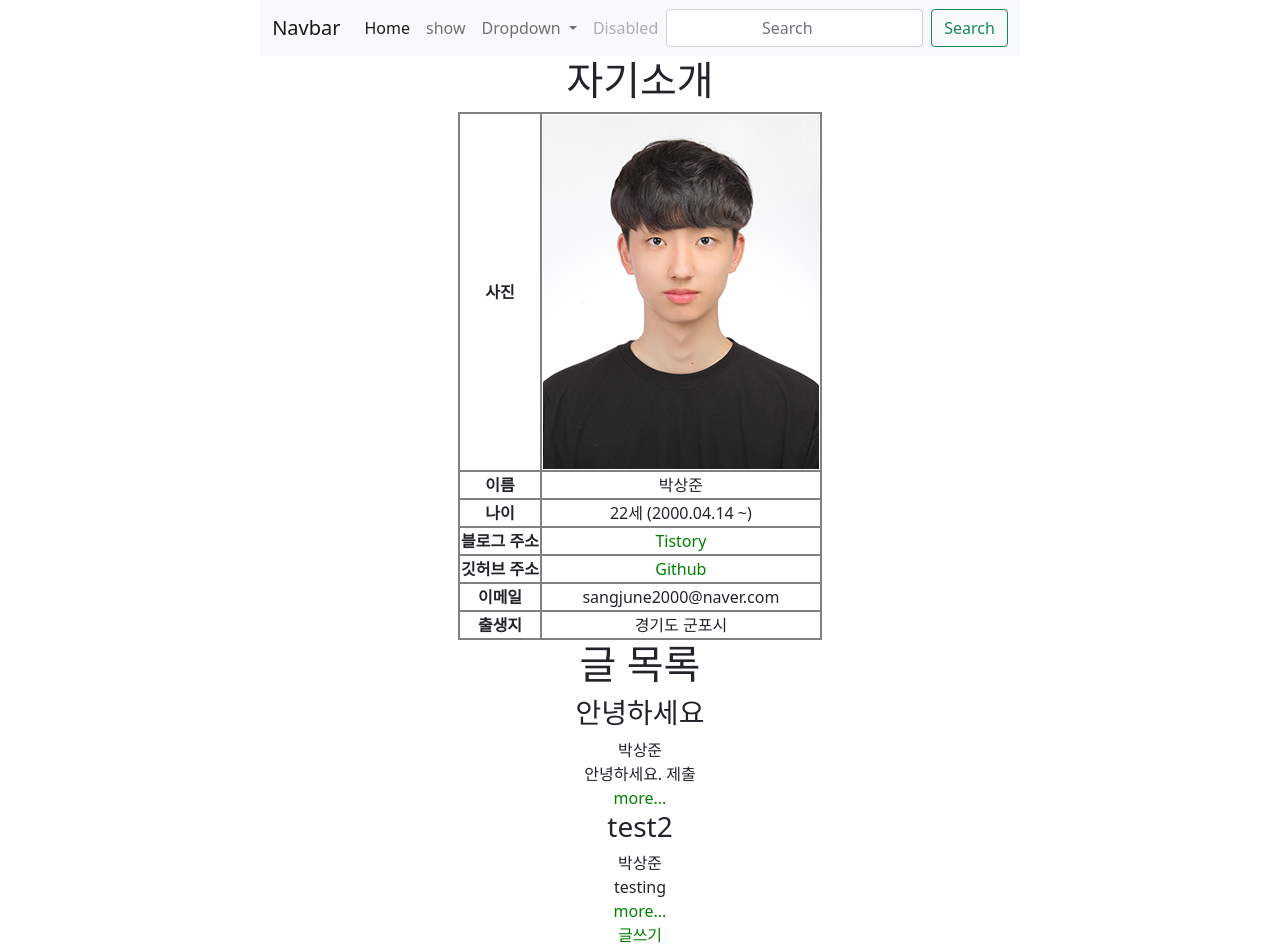
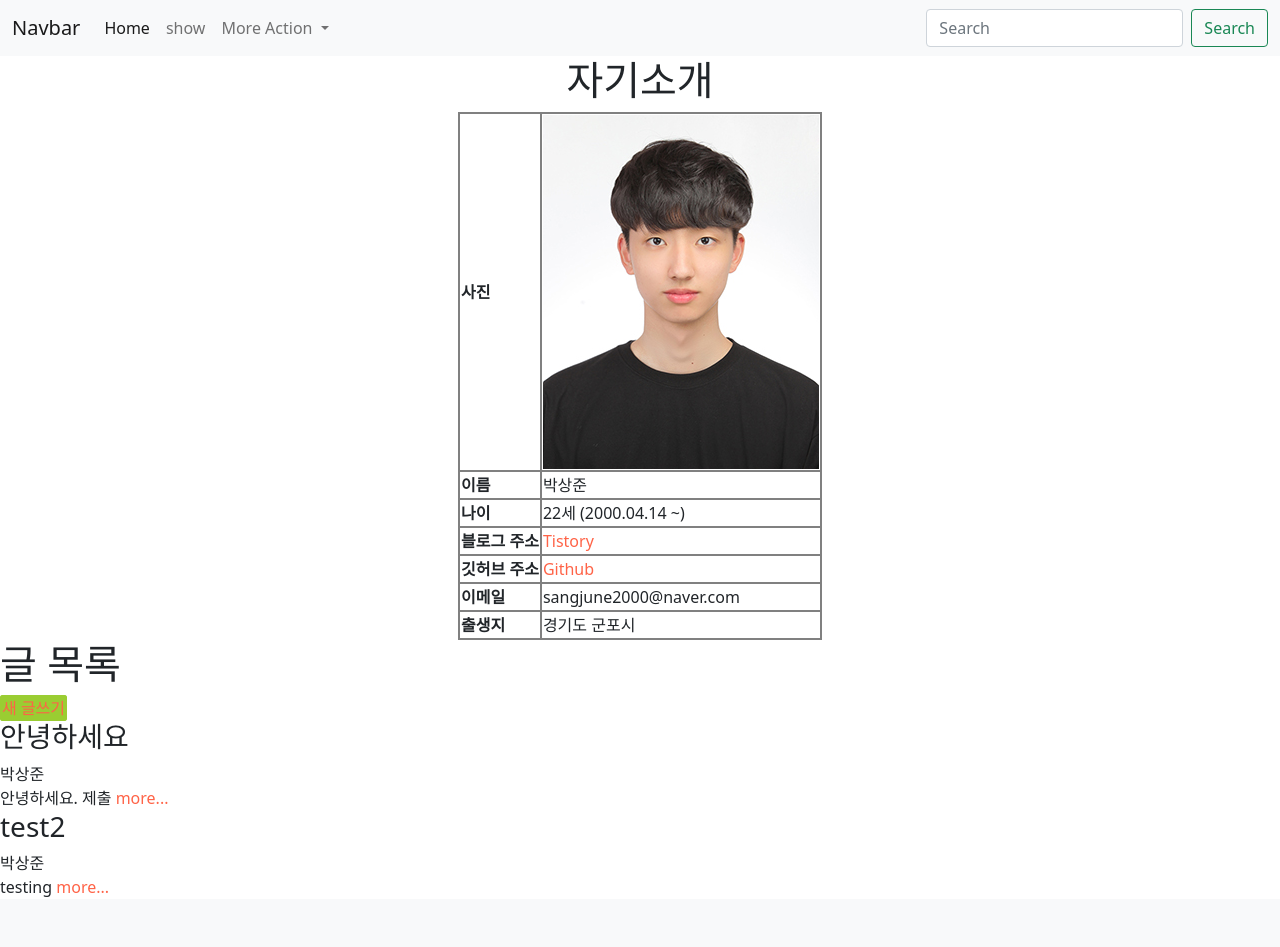
Before and after one commit to SJ-stk/sns-project, a Django app: page / in a window 1280 px wide. After the commit the page ends 897 px from the top, so only its background shows below. Run offline with Django 3.2, Linux system fonts and the light colour scheme; data comes from the database, SQL or seed files in the repository.

Commit message:
update mainpage

```diff
--- a/sns_project/main/templates/main/mainpage.html
+++ b/sns_project/main/templates/main/mainpage.html
@@ -10,10 +10,11 @@
 </head>
 <body>
     {% block content %}
+    <div class="infotab">
         <header>
             <h1>자기소개</h1>
         </header>
-    <table>
+        <table >
             <tr>
                 <th>사진</th>
                 <td><img src="{% static 'images/intro.jpg'%}" alt="증명사진" class="face"></td>
@@ -43,19 +44,20 @@
                 <td>경기도 군포시</td>
             </tr>
         </table>
+    </div>
 
     <h1>글 목록</h1>
+    <a href="{%url 'new' %}" class="new_post">새 글쓰기</a>
 
     <div>
 	    {% for post in posts %}
 	    <div>
 		    <h3>{{post.title}}</h3>
 		    {{post.writer}}<br>
-		    {{post.summary}}<br>
+		    {{post.summary}}
             <a href="{%url 'detail' post.id%}">more...</a>
 	    </div>
 	    {%endfor%}
-        <a href="{%url 'new' %}">글쓰기</a>
     </div>
 
     {% endblock %}
--- a/sns_project/sns_project/static/css/main.css
+++ b/sns_project/sns_project/static/css/main.css
@@ -1,5 +1,7 @@
-* {
-  text-align: center;
+.infotab {
+  display: flex;
+  flex-direction: column;
+  align-items: center;
 }
 
 table {
@@ -12,14 +14,8 @@
 }
 
 a {
-  color: green;
+  color: tomato;
   text-decoration: none;
-}
-
-body {
-  display: flex;
-  flex-direction: column;
-  align-items: center;
 }
 
 .forfun {
@@ -30,3 +26,9 @@
 .forfun:hover {
   transform: rotate(1080deg);
 }
+
+.new_post {
+  border: yellowgreen 2px solid;
+  border-radius: 3px;
+  background-color: yellowgreen;
+}
--- a/sns_project/sns_project/templates/shared/_navbar.html
+++ b/sns_project/sns_project/templates/shared/_navbar.html
@@ -14,7 +14,7 @@
           </li>
           <li class="nav-item dropdown">
             <a class="nav-link dropdown-toggle" href="#" id="navbarDropdown" role="button" data-bs-toggle="dropdown" aria-expanded="false">
-              Dropdown
+              More Action
             </a>
             <ul class="dropdown-menu" aria-labelledby="navbarDropdown">
               <li><a class="dropdown-item" href="{%url 'music'%}">Fav music</a></li>
@@ -22,9 +22,6 @@
               <li><hr class="dropdown-divider"></li>
               <li><a class="dropdown-item" href="#">Something else here</a></li>
             </ul>
-          </li>
-          <li class="nav-item">
-            <a class="nav-link disabled" href="#" tabindex="-1" aria-disabled="true">Disabled</a>
           </li>
         </ul>
         <form class="d-flex">
```
Also changed, not shown: sns_project/static/css/main.css (+4 -8 lines). Lines whose indentation alone changed are shown as unchanged.
